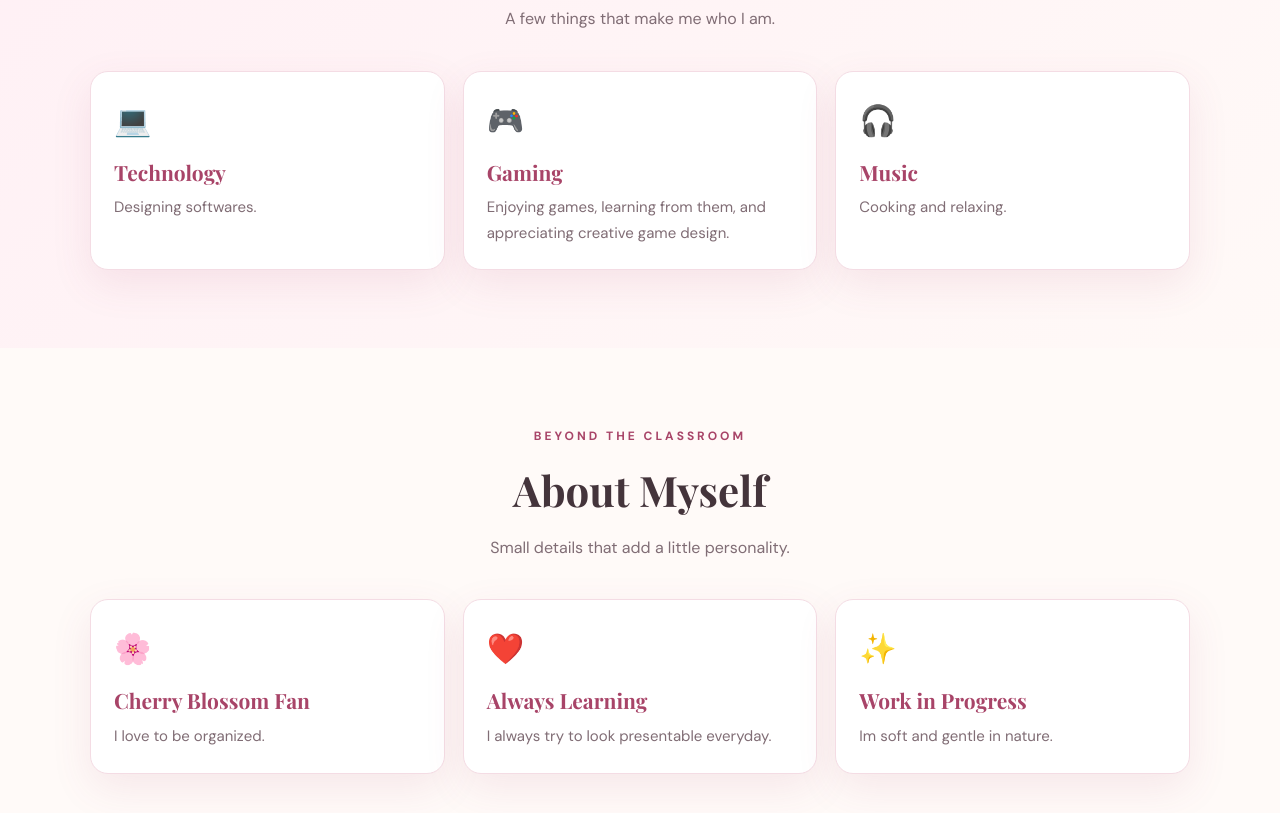
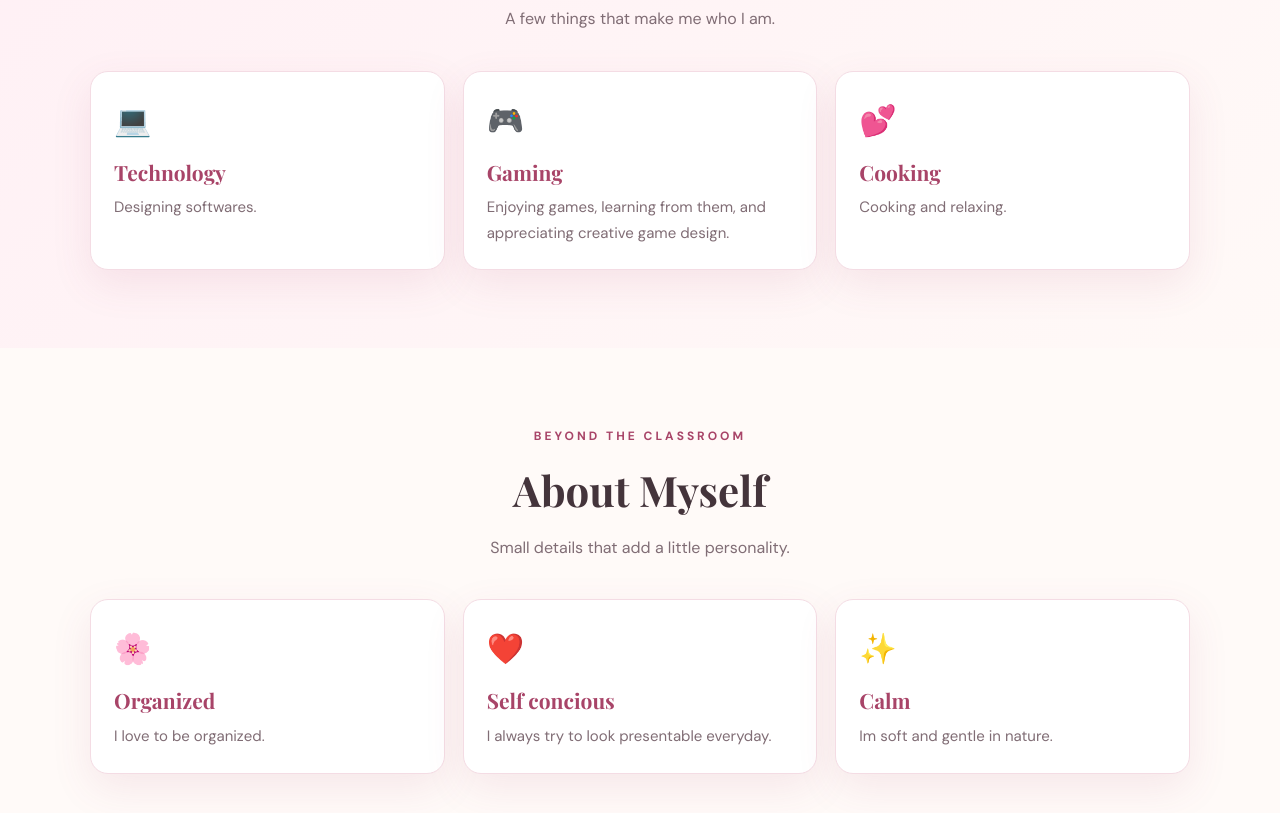
Before and after one commit to mrktng4/Samminess, a plain HTML site: page index.html in a window 1280 px wide. Shown: the part 1551-2364 px from the top of the page. Drawn offline with nearby package versions, Linux system fonts and the light colour scheme.

Commit message:
Update index.html

```diff
--- a/index.html
+++ b/index.html
@@ -481,8 +481,8 @@ footer {
         </article>
 
         <article class="mini-card">
-            <div class="emoji">🎧</div>
-            <h3>Music</h3>
+            <div class="emoji">💕</div>
+            <h3>Cooking</h3>
             <p>
                 Cooking and relaxing.
             </p>
@@ -506,7 +506,7 @@ footer {
 
         <article class="mini-card">
             <div class="emoji">🌸</div>
-            <h3>Cherry Blossom Fan</h3>
+            <h3>Organized</h3>
             <p>
                 I love to be organized.
             </p>
@@ -514,7 +514,7 @@ footer {
 
         <article class="mini-card">
             <div class="emoji">❤️</div>
-            <h3>Always Learning</h3>
+            <h3>Self concious</h3>
             <p>
                 I always try to look presentable everyday.
             </p>
@@ -522,7 +522,7 @@ footer {
 
         <article class="mini-card">
             <div class="emoji">✨</div>
-            <h3>Work in Progress</h3>
+            <h3>Calm</h3>
             <p>
                 Im soft and gentle in nature.
             </p>
```
